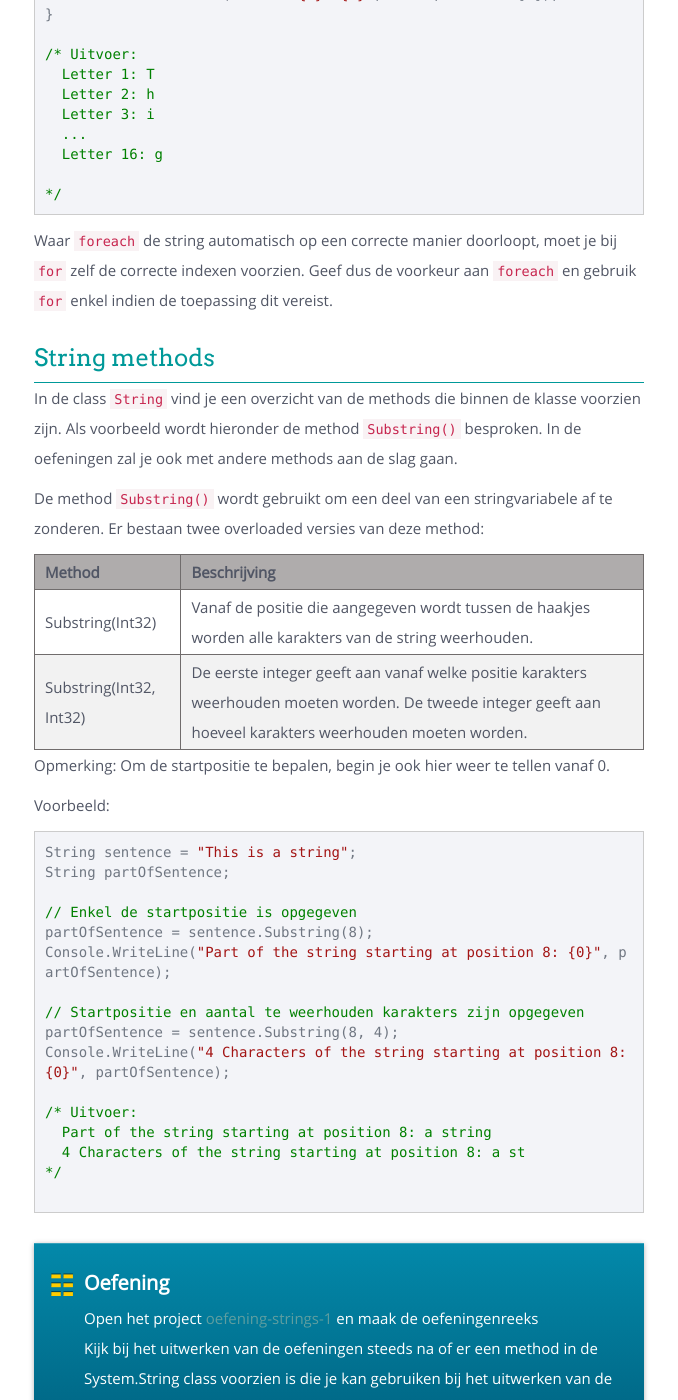
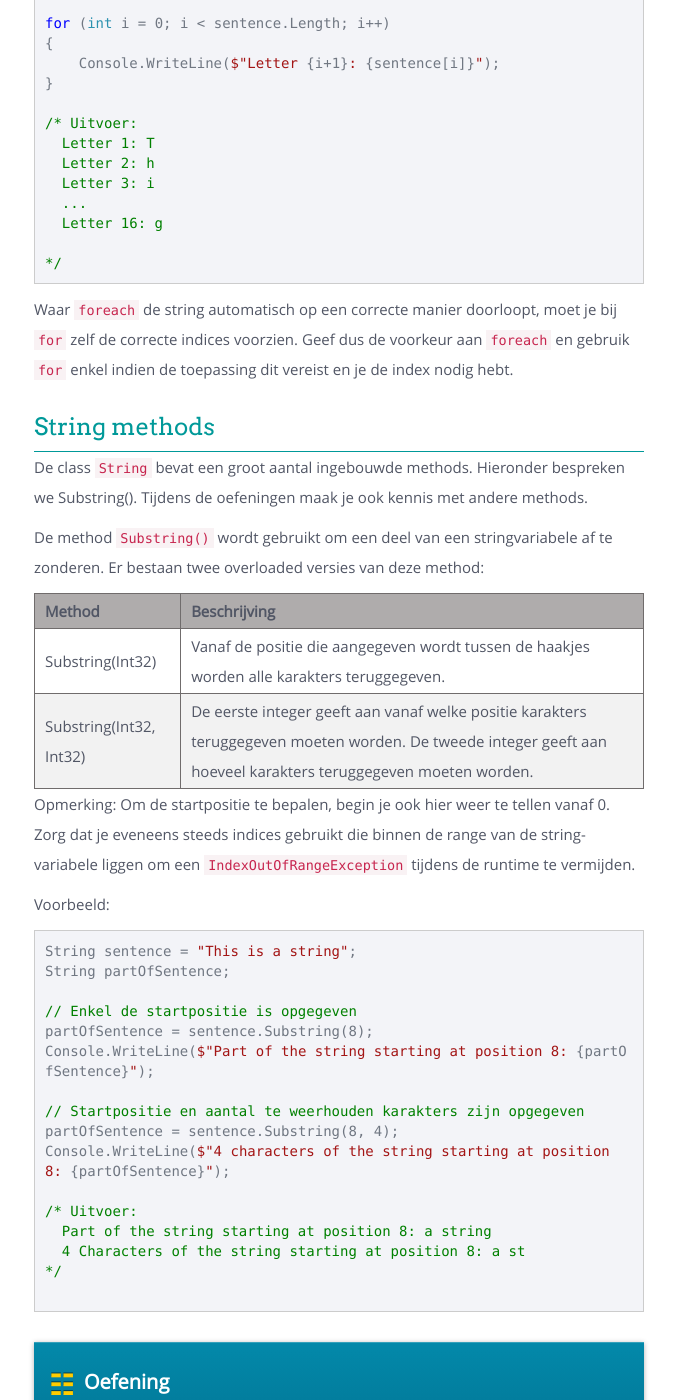
Before and after one commit to sma-it/sma-it.github.io, a Jekyll site: the page built from modules/basics/_posts/2000-01-10-Strings.md, in a window 1280 px wide and 1400 px high, scrolled down 2170 px. Shown: the whole window, without its empty margins (381-1059 px from the left). Built offline with Jekyll 4.4.1, drawn with Linux system fonts in a browser that asks for light colours; nearby versions of some CDN libraries; some of the changed text lies outside the part shown.

Commit message:
Made some updates + corrected errors

````diff
--- a/modules/basics/_posts/2000-01-10-Strings.md
+++ b/modules/basics/_posts/2000-01-10-Strings.md
@@ -39,13 +39,14 @@ Voorbeeld:
 String sentence = "This is a string";
 char firstLetter = sentence[0];
 char fourthLetter = sentence[3];
-Console.WriteLine("The first letter {0}", firstLetter);
-Console.WriteLine("The fourth letter {0}", fourthLetter);
+Console.WriteLine($"The first letter {firstLetter}");
+Console.WriteLine($"The fourth letter {fourthLetter}");
 
 /* Uitvoer:
   The first letter T
   The fourth letter s
 */
+```
 
 <div class="note protip">
 <p>Werk efficiënt! Zorg dat je de reeds voorziene classes en hun bijbehorende properties en methods leert kennen. Indien je een functionaliteit nodig hebt in je programma, kijk dan eerst na of deze nog niet voorzien is in C#.</p>
@@ -53,14 +54,14 @@ Console.WriteLine("The fourth letter {0}", fourthLetter);
 
 ### Doorlopen van de karakters van een string
 
-D.m.v. `foreach` kan elk karakter van een string aangesproken worden.
+D.m.v. `foreach` kan elk karakter van een string doorlopen worden.
 
 ```csharp
 String sentence = "This is a string";
 
 foreach (char c in sentence)
 {
-    Console.WriteLine("Letter: {0}", c);
+    Console.WriteLine($"Letter: {c}");
 }
 
 /* Uitvoer:
@@ -79,7 +80,7 @@ String sentence = "This is a string";
 
 for (int i = 0; i < sentence.Length; i++)
 {
-    Console.WriteLine("Letter {0}: {1}", i + 1, sentence[i]);
+    Console.WriteLine($"Letter {i+1}: {sentence[i]}");
 }
 
 /* Uitvoer:
@@ -92,22 +93,22 @@ for (int i = 0; i < sentence.Length; i++)
 */
 ```
 
-Waar `foreach` de string automatisch op een correcte manier doorloopt, moet je bij `for` zelf de correcte indexen voorzien. Geef dus de voorkeur aan `foreach` en gebruik `for` enkel indien de toepassing dit vereist.
+Waar `foreach` de string automatisch op een correcte manier doorloopt, moet je bij `for` zelf de correcte indices voorzien. Geef dus de voorkeur aan `foreach` en gebruik `for` enkel indien de toepassing dit vereist en je de index nodig hebt.
 
 <div class="header2" markdown = "1">## String methods
 </div>
 
-In de class `String` vind je een overzicht van de methods die binnen de klasse voorzien zijn. Als voorbeeld wordt hieronder de method `Substring()` besproken. In de oefeningen zal je ook met andere methods aan de slag gaan.
+De class `String` bevat een groot aantal ingebouwde methods. Hieronder bespreken we Substring(). Tijdens de oefeningen maak je ook kennis met andere methods.
 
 De method `Substring()` wordt gebruikt om een deel van een stringvariabele af te zonderen. Er bestaan twee overloaded versies van deze method:
 
 | Method     | Beschrijving   |
 | ------------- |-------------    |
-| Substring(Int32) | Vanaf de positie die aangegeven wordt tussen de haakjes worden alle karakters van de string weerhouden.      |
-| Substring(Int32, Int32)| De eerste integer geeft aan vanaf welke positie karakters weerhouden moeten worden. De tweede integer geeft aan hoeveel karakters weerhouden moeten worden. |
+| Substring(Int32) | Vanaf de positie die aangegeven wordt tussen de haakjes worden alle karakters teruggegeven.      |
+| Substring(Int32, Int32)| De eerste integer geeft aan vanaf welke positie karakters teruggegeven moeten worden. De tweede integer geeft aan hoeveel karakters teruggegeven moeten worden. |
 {:.tableBorder}
 
-Opmerking: Om de startpositie te bepalen, begin je ook hier weer te tellen vanaf 0.
+Opmerking: Om de startpositie te bepalen, begin je ook hier weer te tellen vanaf 0. Zorg dat je eveneens steeds indices gebruikt die binnen de range van de string-variabele liggen om een `IndexOutOfRangeException` tijdens de runtime te vermijden.
 
 Voorbeeld:
 
@@ -117,11 +118,11 @@ String partOfSentence;
 
 // Enkel de startpositie is opgegeven
 partOfSentence = sentence.Substring(8);
-Console.WriteLine("Part of the string starting at position 8: {0}", partOfSentence);
+Console.WriteLine($"Part of the string starting at position 8: {partOfSentence}");
 
 // Startpositie en aantal te weerhouden karakters zijn opgegeven
 partOfSentence = sentence.Substring(8, 4);
-Console.WriteLine("4 Characters of the string starting at position 8: {0}", partOfSentence);
+Console.WriteLine($"4 characters of the string starting at position 8: {partOfSentence}");
 
 /* Uitvoer:
   Part of the string starting at position 8: a string
````
Also changed, not shown: other parts of modules/basics/_posts/2000-01-10-Strings.md (+2 -2 lines), modules/basics/_posts/2000-01-03-data_types.md (+4 -4 lines), modules/basics/_posts/2000-01-08-Functies.md (+2 -2 lines).
